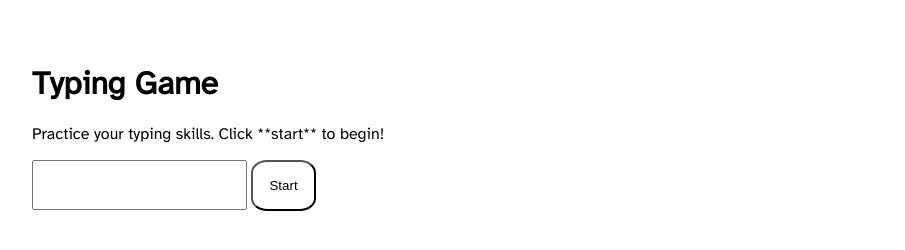
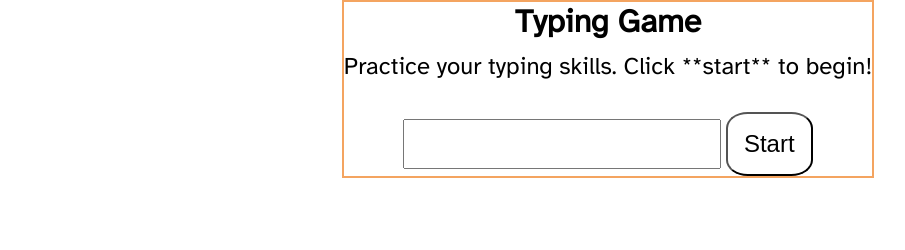
Before and after one commit to tashasyarifah/typing-game, a plain HTML site: page index.html in a window 1280 px wide. Shown: the whole page, without its empty margins (32-937 px from the left). Drawn offline with Linux system fonts and the light colour scheme.

Commit message:
Update .container

```diff
--- a/style.css
+++ b/style.css
@@ -5,23 +5,43 @@
 }
 
 body {
+    display: grid;
+    place-content: center;
     font-family: "Atkinson Hyperlegible", sans-serif;
     font-size: 1rem;
-    margin: 4rem;
-    padding: 0;
+    margin: 0;
+}
+
+h1, p {
+    margin: 0;
+}
+
+p {
+    font-size: 1.5rem;
+}
+
+.container {
+    display: flex;
+    flex-direction: column;
+    align-items: center;
+    justify-content: center;
+    gap: 1ch;
+    border: 2px solid sandybrown;
 }
 
 .textbox {
     height: 50px;
-    font-size: medium;
+    font-size: 1.5rem;
 }
 
 button {
+    display: inline;
     padding: 1rem;
     background-color: transparent;
     outline: none;
     border-radius: 25%;
     cursor: pointer;
+    font-size: 1.5rem;
 }
 
 button:hover {
@@ -29,7 +49,7 @@ button:hover {
 }
 
 .highlight {
-    color: cornflowerblue;
+    background-color: rgb(214, 100, 237);
 }
 
 .error {
```
